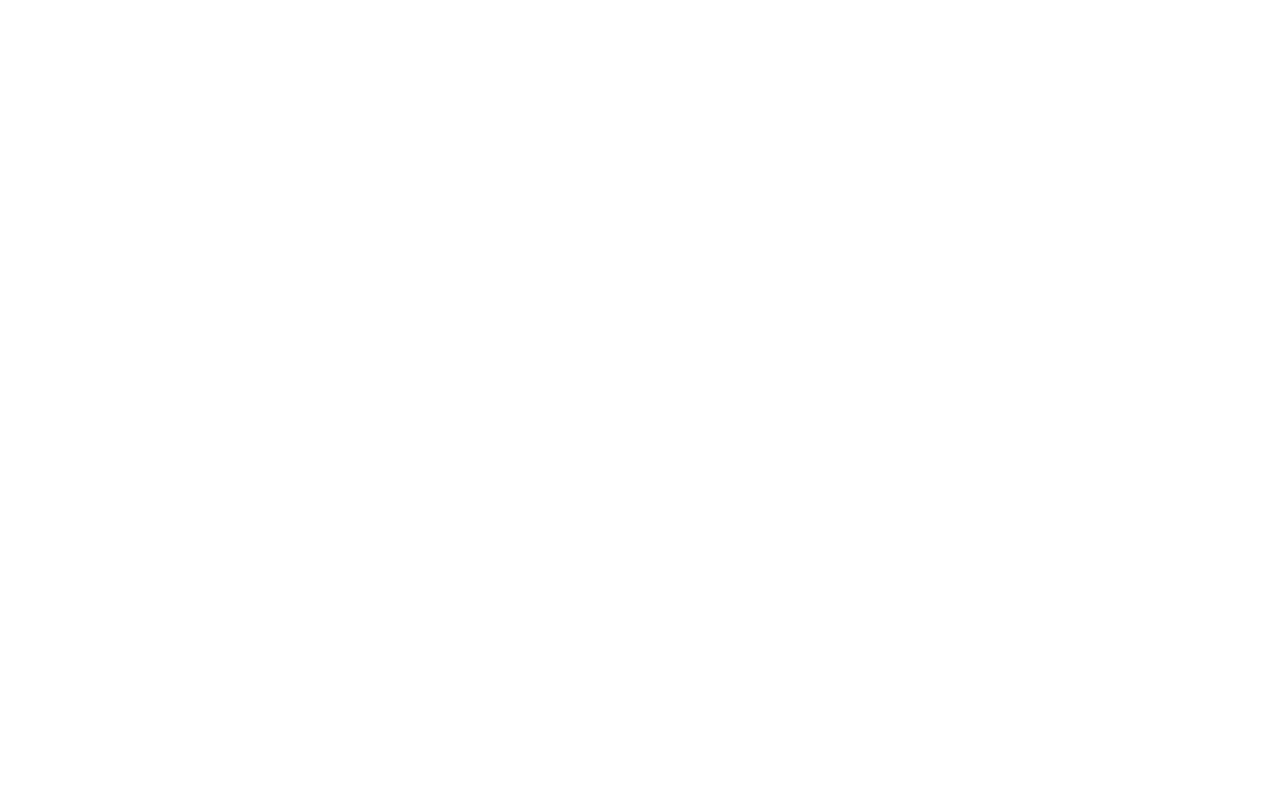
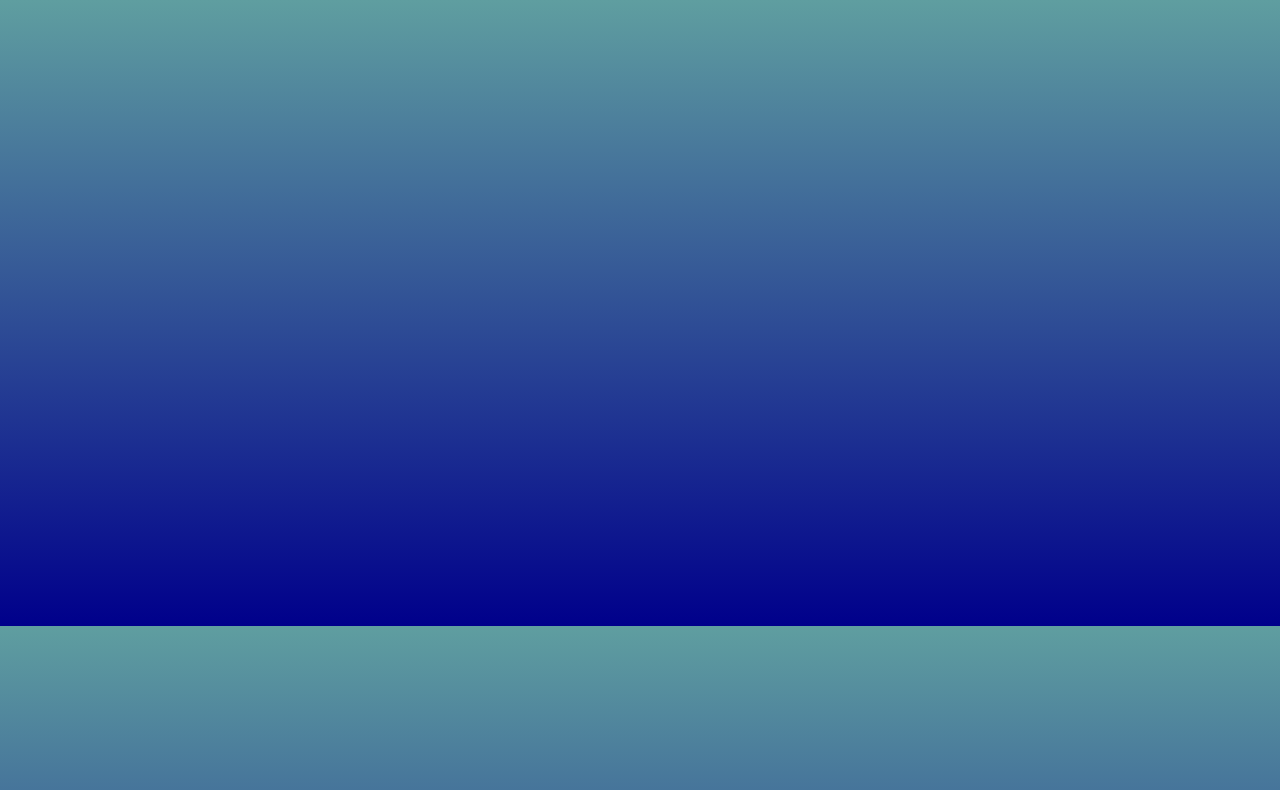
Before and after one commit to rodrigolemos/rodrigolemos.github.io, a plain HTML site: page index.html in a window 1280 px wide. Drawn offline with Linux system fonts and the light colour scheme.

Commit message:
Update style.css

```diff
--- a/css/style.css
+++ b/css/style.css
@@ -1,3 +1,5 @@
 body {
     text-align: center;
+    background-image: linear-gradient(to bottom, cadetblue, darkblue);
+    overflow-y: hidden;
 }
```
